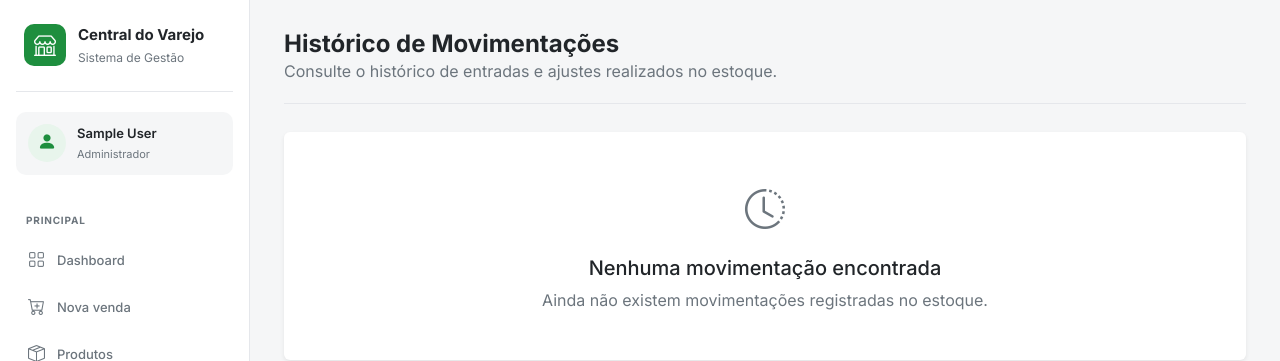
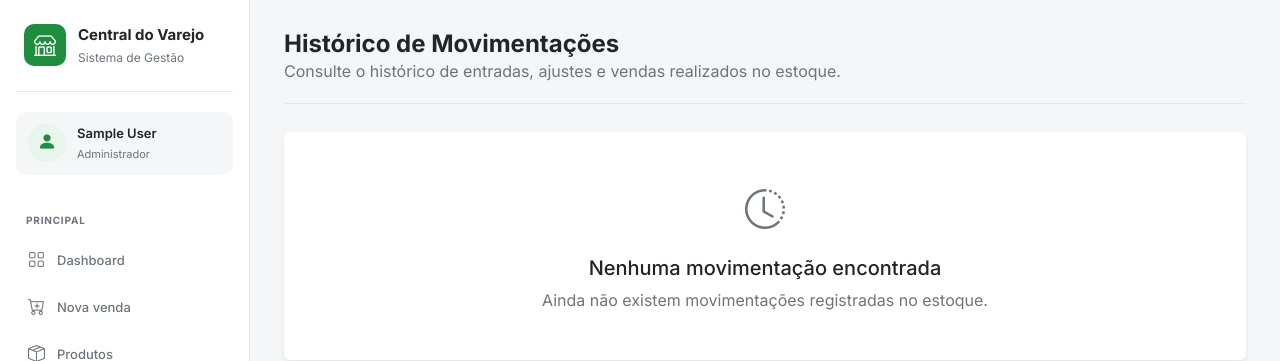
Before and after one commit to adlerlucasgit/centraldovarejo, a Django app: page /estoque/historico/ in a window 1280 px wide. Shown: the top 361 px of the page. Run offline with Django 5.2, Linux system fonts and the light colour scheme; the visitor is signed in with stand-in values (Sample User, id 1); data comes from the database, SQL or seed files in the repository; data that the repository does not hold is empty.

Commit message:
fix: corrige descricao do historico de movimentacoes

```diff
--- a/templates/estoque/historico_movimentacoes.html
+++ b/templates/estoque/historico_movimentacoes.html
@@ -6,7 +6,7 @@
 
 {% block page_subtitle %}
 <p class="text-secondary mb-0">
-    Consulte o histórico de entradas e ajustes realizados no estoque.
+    Consulte o histórico de entradas, ajustes e vendas realizados no estoque.
 </p>
 {% endblock %}
 
```
